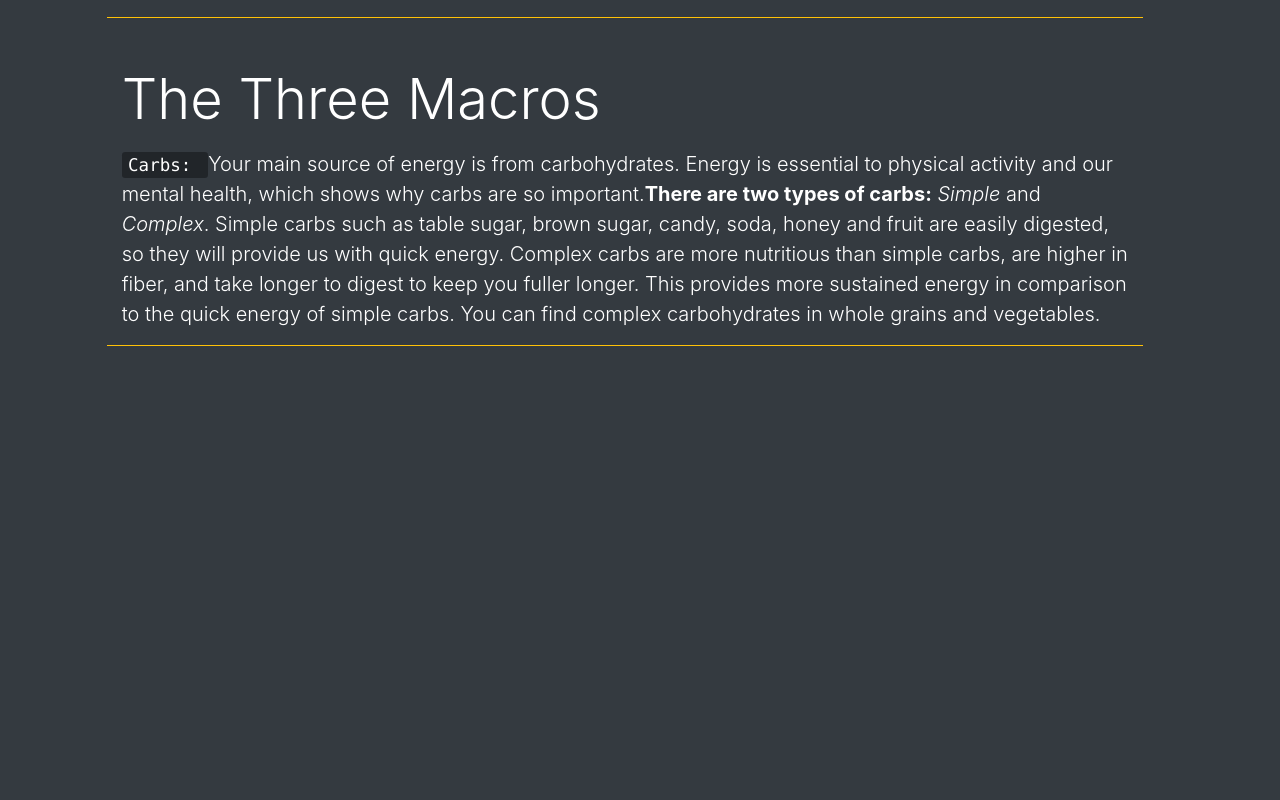
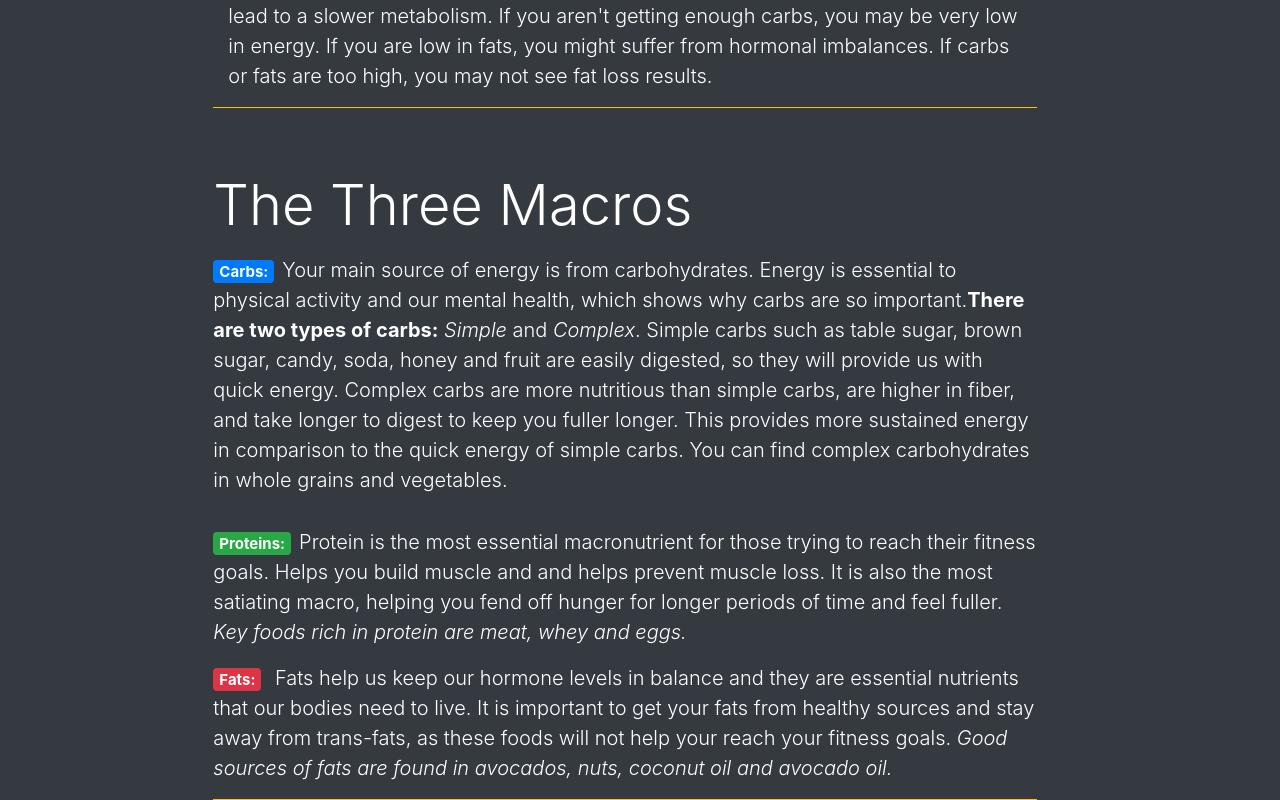
Before and after one commit to rsoto003/macro-counter-react, a React (Create React App) app: page /info in a window 1280 px wide. Shown: the part 726-1526 px from the top of the page. Before the commit the page ends 1072 px from the top, so only its background shows below. Built offline with nearby package versions, Linux system fonts and the light colour scheme.

Commit message:
finished content section detailing the three macronutrients. added badges to draw attention to their names. possibly add images to each section

```diff
--- a/src/components/Info.js
+++ b/src/components/Info.js
@@ -7,7 +7,7 @@ import ThreeMacros from './ThreeMacros';
 class Info extends Component {
     render(){
         return (
-            <div className="container col-xl-10 lead">
+            <div className="container col-xl-8 col-lg-6 col-md-6 col-sm-2 lead">
                 <MacroIntro />
                 <MacroImportant />
                 <ThreeMacros />
--- a/src/components/ThreeMacros.js
+++ b/src/components/ThreeMacros.js
@@ -4,9 +4,10 @@ class ThreeMacros extends Component {
     render(){
         return (
             <div className=" container row mt-5 border-bottom border-warning">
+                <div className="row my-3">
                     <h1 className="display-4 mb-3">The Three Macros</h1>
-
-                <p className="lead"><kbd>Carbs: </kbd>
+                    <p className="lead">
+                    <span className="badge badge-primary mr-2">Carbs: </span>
                         Your main source of energy is from carbohydrates. Energy is essential to physical activity and our mental health, which shows why carbs are so important.
                         <span className="font-weight-bold">There are two types of carbs:</span> <span className="font-italic">Simple </span>
                         and <span className="font-italic">Complex</span>. Simple carbs such as table sugar, brown sugar, candy, soda, honey and fruit are easily digested, so
@@ -15,6 +16,27 @@ class ThreeMacros extends Component {
                         complex carbohydrates in whole grains and vegetables.
                     </p>
                 </div>
+
+                <div className="lead row">
+                      <p className="lead">
+                      <span className="badge badge-success mr-2">Proteins: </span>
+                        Protein is the most essential macronutrient for those trying to reach their fitness goals. Helps you build muscle and and helps prevent muscle loss.
+                        It is also the most satiating macro, helping you fend off hunger for longer periods of time and feel fuller. <span class="font-italic">Key foods rich in protein are meat, whey and eggs.</span>
+                      </p>
+                </div>
+
+                <div className="lead row">
+                    <p>
+                        <span className="badge badge-danger mr-2"> Fats:  </span> Fats help us keep our hormone levels in balance and they are essential nutrients
+                        that our bodies need to live. It is important to get your fats from healthy sources and stay away from trans-fats,
+                        as these foods will not help your reach your fitness goals. <span className="font-italic">Good sources of fats are found in avocados,
+                         nuts, coconut oil and avocado oil. </span>
+                    </p>
+                </div>
+
+            </div>
+
+
         );
     }
 }
```
Lines whose indentation alone changed are shown as unchanged.
